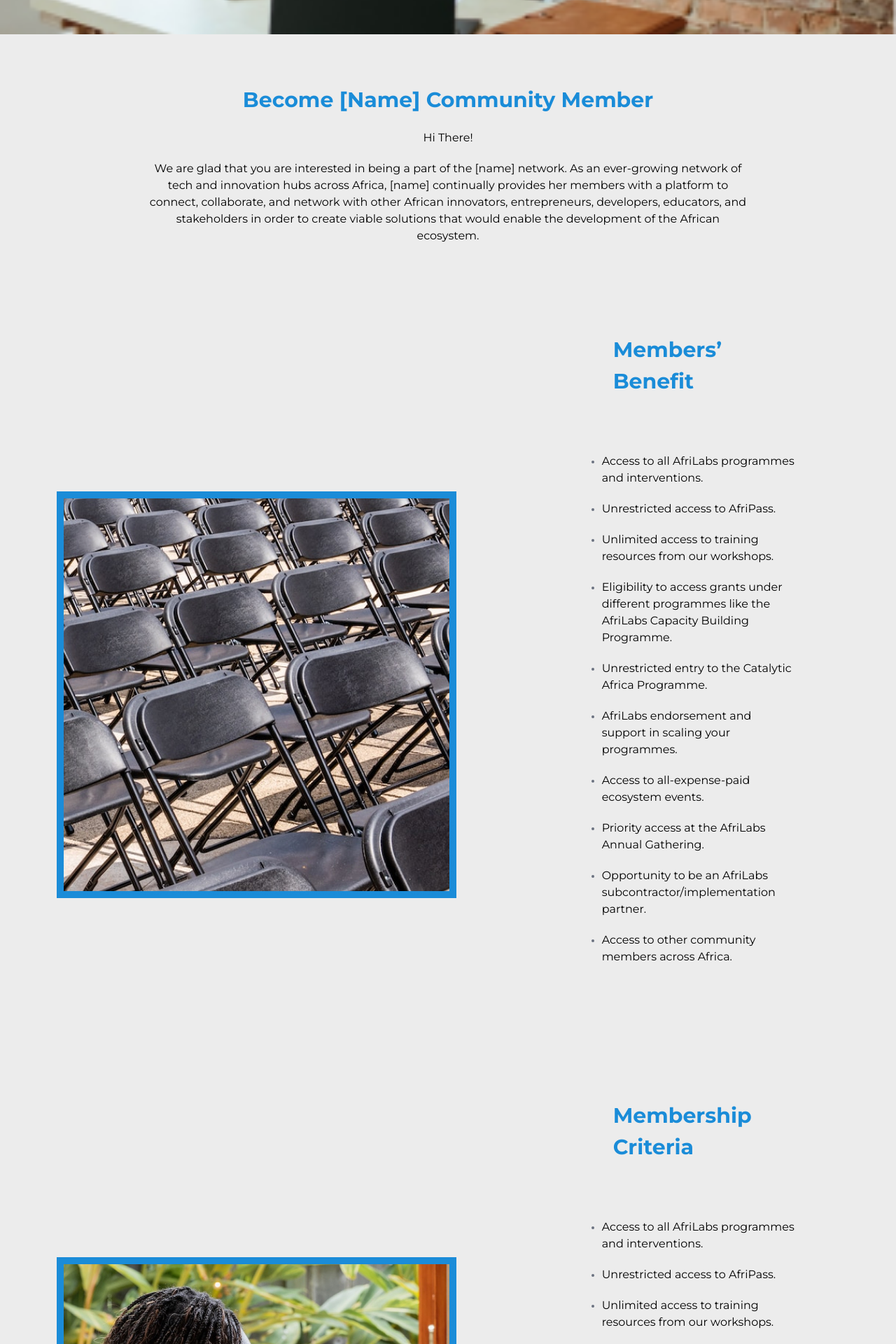
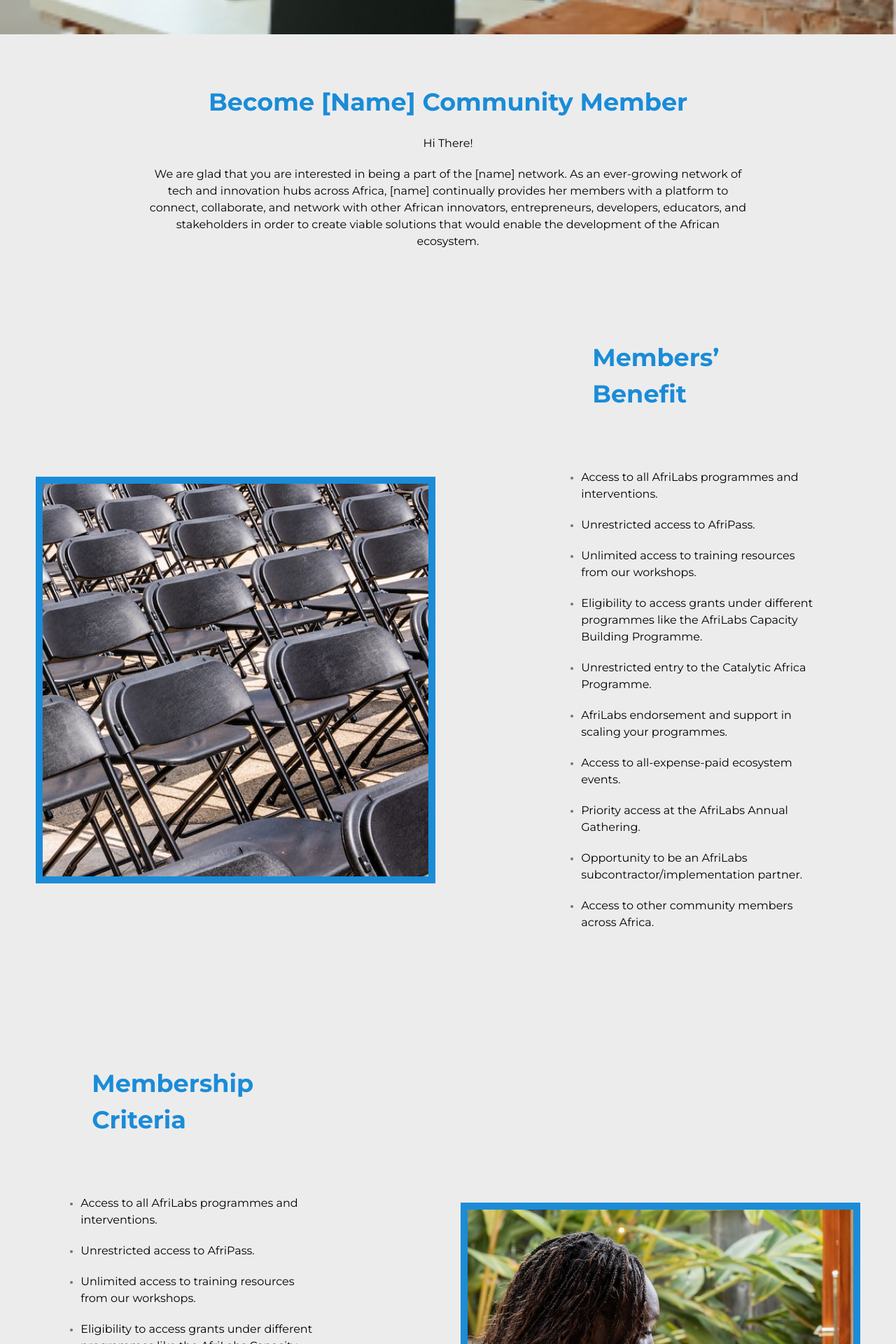
Before and after one commit to nHubNg/NNIA, a React (Vite) app: page /joinUs in a window 1280 px wide. Shown: the part 580-2500 px from the top of the page at 70% size. Built offline with nearby package versions, Linux system fonts and the light colour scheme.

Commit message:
Commenced form field

```diff
--- a/src/index.css
+++ b/src/index.css
@@ -1,4 +1,8 @@
-@import url('https://fonts.googleapis.com/css2?family=Montserrat:wght@400;700&display=swap');
+@import url("https://fonts.googleapis.com/css2?family=Montserrat:wght@400;700&display=swap");
 @tailwind base;
 @tailwind components;
 @tailwind utilities;
+
+.punchLine {
+  @apply text-[35px] font-[700] text-center;
+}
--- a/src/pages/joinUs/components/Benefit.jsx
+++ b/src/pages/joinUs/components/Benefit.jsx
@@ -3,13 +3,13 @@
 const Benefit = ({ img, alt, text, paddingB, flexRow }) => {
   return (
     <>
-      <div
-        className={`w-[95%] mx-auto flex items-center flex-row-${flexRow} gap-[9rem] pt-[12rem] ${paddingB}`}
+      <section
+        className={`w-[92%] mx-auto flex items-center ${flexRow} gap-[9rem] pt-[12rem] ${paddingB}`}
       >
         <img src={img} alt={alt} />
 
-        <div className="-translate-y-[4rem]">
-          <h3 className="text-twitterBlue text-[30px] font-[700] mx-[5rem]">
+        <article className="-translate-y-[4rem]">
+          <h3 className="text-twitterBlue text-[35px] font-[700] mx-[5rem]">
             {text}
           </h3>
           <ul className="mt-[5rem] px-[4rem] list-disc marker:text-[13px] marker:text-gray-500 space-y-5">
@@ -32,8 +32,8 @@
             </li>
             <li>Access to other community members across Africa.</li>
           </ul>
-        </div>
-      </div>
+        </article>
+      </section>
     </>
   );
 };
--- a/src/pages/joinUs/index.jsx
+++ b/src/pages/joinUs/index.jsx
@@ -9,8 +9,9 @@
     <div className="font-montserrat bg-background">
       <Header img={"hero"} />
       <h1 className="sr-only">Join Us Page</h1>
-      <main className="w-[92%] mx-auto pt-[71px]">
-        <h2 className="text-twitterBlue text-[30px] font-[700] text-center">
+      <main className="pt-[71px]">
+        <section className="w-[92%] mx-auto">
+          <h2 className="punchLine text-twitterBlue">
             Become [Name] Community Member
           </h2>
           <dl className="mt-[20px]">
@@ -25,15 +26,99 @@
               development of the African ecosystem.
             </dd>
           </dl>
+        </section>
 
         <Benefit img={chairsPic} alt="Cropped chairs" text="Members’ Benefit" />
         <Benefit
           img={techGirl}
           alt="Tech girl"
           text="Membership Criteria"
-          paddingB="mb-[12rem]"
-          flexRow="reverse"
+          paddingB="pb-[12rem]"
+          flexRow="flex-row-reverse"
         />
+
+        <section className="bg-twitterBlue h-[210px] text-white flex justify-center gap-8 flex-col">
+          <h2 className="punchLine">
+            If your Hubs meets these criteria, Apply now{" "}
+          </h2>
+          <p className="w-[65%] mx-auto text-center">
+            Please note that the admission process would take about 1-2 months
+            and we would guide and keep you updated every step of the way.
+          </p>
+        </section>
+
+        <section className="w-[92%] pt-[39px] pb-[172px] mx-auto">
+          <h3 className="font-[700] text-center">
+            We are Excited you want join us. Please fill the form below
+          </h3>
+          <p className="mt-[50px]">
+            All Fields marked{" "}
+            <span className="font-[700] text-formAsterisk">*</span> are required
+          </p>
+
+          <form
+            action=""
+            className="mt-[80px] max-w-[828px] h-[750px] bg-white mx-auto"
+          >
+            {/* INPUT NAME */}
+            <div>
+              <label htmlFor="">Name of Hub *</label>
+              <input type="text" />
+            </div>
+
+            {/* INPUT EMAIL */}
+            <div>
+              <label htmlFor="">Name of Hub *</label>
+              <input type="text" />
+            </div>
+
+            {/* INPUT NUMBER */}
+            <div>
+              <label htmlFor="">Name of Hub *</label>
+              <input type="text" />
+            </div>
+
+            {/* INPUT ADDRESS*/}
+            <div>
+              <label htmlFor="">Name of Hub *</label>
+
+              <div>
+                <input type="" />
+                <input type="" />
+                <input type="" />
+                <input type="" />
+              </div>
+            </div>
+
+            {/* INPUT HANDLES*/}
+            <div>
+              <label htmlFor="">Name of Hub *</label>
+
+              <div>
+                <input type="" />
+                <input type="" />
+                <input type="" />
+                <input type="" />
+              </div>
+            </div>
+
+            {/* INPUT WEBSITE */}
+            <div>
+              <label htmlFor="">Website</label>
+              <input type="text" />
+            </div>
+
+            {/* INPUT ABOUT */}
+            <div>
+              <label htmlFor="">
+                Self-description (Select all that apply)*
+              </label>
+              <div></div>
+            </div>
+
+            <button>Next</button>
+          </form>
+        </section>
       </main>
     </div>
   );
--- a/tailwind.config.js
+++ b/tailwind.config.js
@@ -7,6 +7,7 @@
         twitterBlue: "#1A8CD8",
         footerBackground: "#1E1E1E",
         background: " #ECECEC",
+        formAsterisk: "#DB0B17",
       },
       fontFamily: {
         montserrat: ["Montserrat", "sans-serif"],
```
Lines whose indentation alone changed are shown as unchanged.
